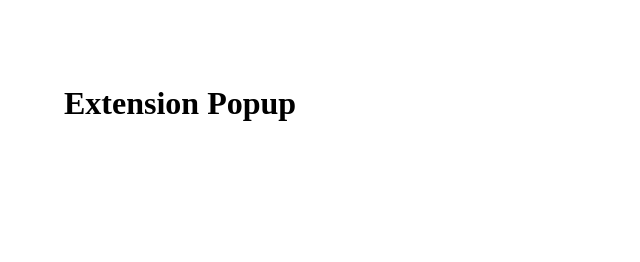
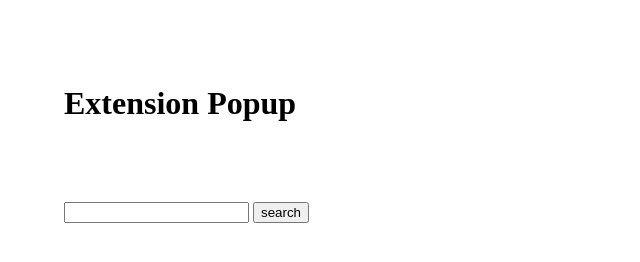
Before and after one commit to NicolasBourret/scraping-chrome-extension, a website built with Vite: page tab/index.html in a window 1280 px wide. Shown: the whole page, without its empty margins (0-640 px from the left). Built offline with nearby package versions, Linux system fonts and the light colour scheme.

Commit message:
add search input

```diff
--- a/tab/index.html
+++ b/tab/index.html
@@ -8,5 +8,11 @@
   </head>
   <body>
     <h1 class="heading-one">Extension popup</h1>
+    <div class="input-section">
+      <div class="search-input-container">
+        <input type="search" class="search-input" />
+        <button class="button-icon">search</button>
+      </div>
+    </div>
   </body>
 </html>
```
